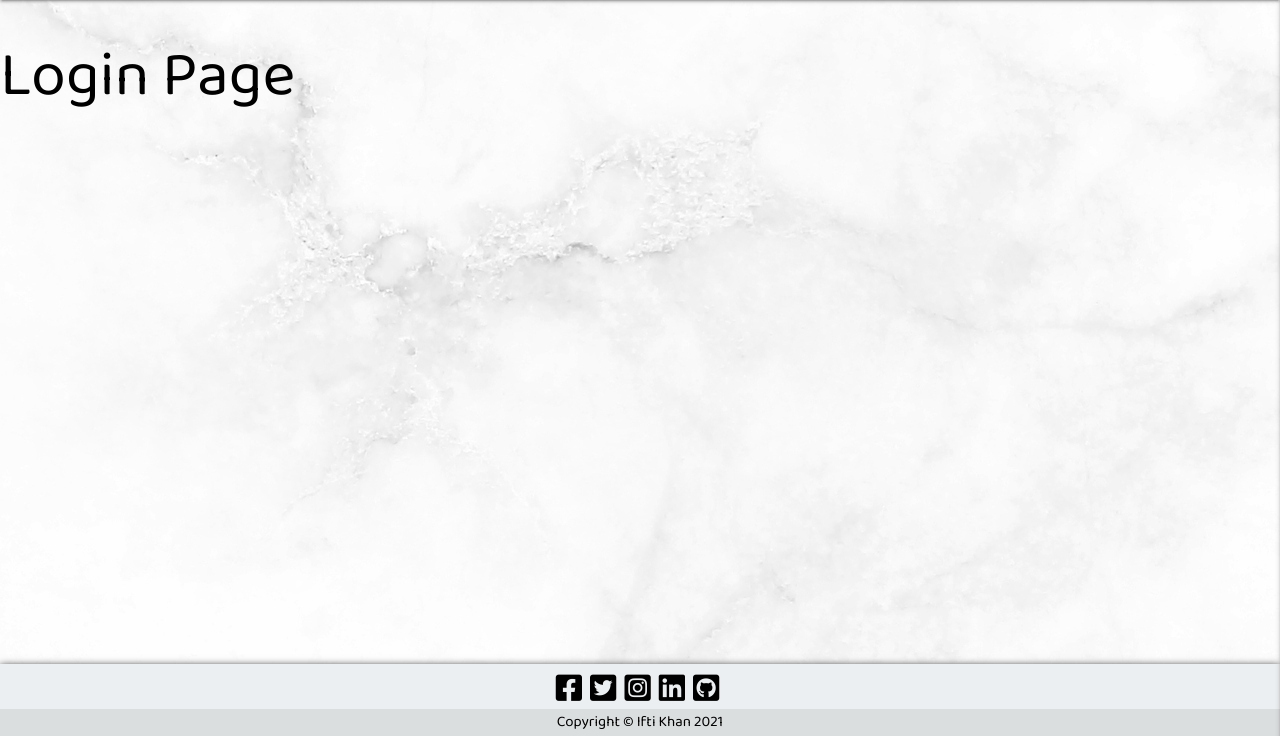
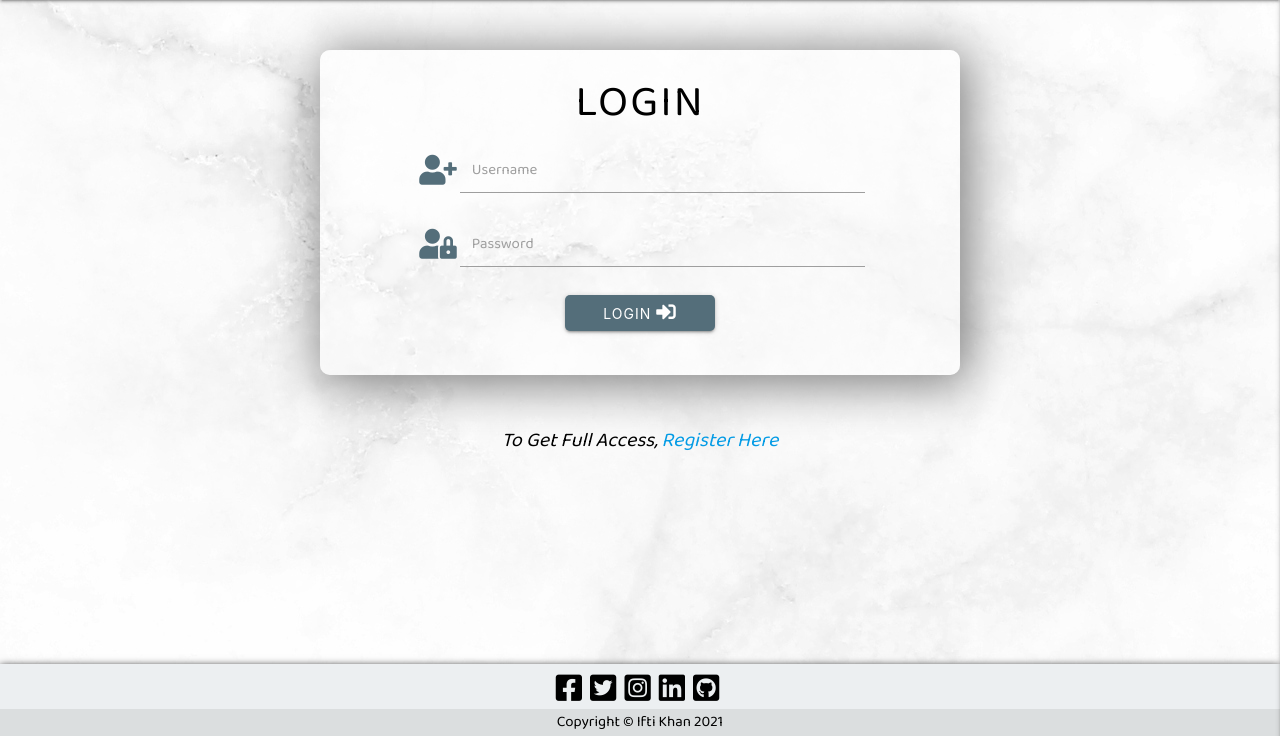
Before and after one commit to ifti-khan/cookbook, a Flask app: page /login in a window 1280 px wide. Shown: the part 64-800 px from the top of the page. Run offline with Flask 2, Linux system fonts and the light colour scheme; some libraries are stand-ins or nearby versions.

Commit message:
mod: login form added and styled

```diff
--- a/static/css/style.css
+++ b/static/css/style.css
@@ -73,7 +73,7 @@ footer {
 
 .welcome-con {
     background-color: rgba(255, 255, 255, 0.5);
-    height: 480px;
+    height: 500px;
     text-align: center;
     border-radius: 10px;
     box-shadow:5px 5px 50px 5px grey;
@@ -112,14 +112,15 @@ footer {
 #index-help-message {
     font-size: 18px;
     font-style: italic;
+    margin-top: 25px;
 }
 
-/*register.html*/
-.register-row {
+/*register.html & login.html*/
+.register-row, .login-row {
     margin-top: 50px;
 }
 
-.reg-title {
+.reg-title, .login-title {
     margin-bottom: 20px;
     text-transform: uppercase;
     letter-spacing: 2px;
@@ -133,7 +134,7 @@ footer {
     box-shadow:5px 5px 50px 5px grey;
 }
 
-.reg-message p {
+.login-message p, .reg-message p {
     margin-top: 50px;
     font-size: 20px;
     font-style: italic;
@@ -144,3 +145,11 @@ footer {
     border-radius: 5px;
     line-height: 0px;
 }
+
+.login-con {
+    background-color: rgba(255, 255, 255, 0.5);
+    height: 325px;
+    text-align: center;
+    border-radius: 10px;
+    box-shadow:5px 5px 50px 5px grey;
+}
--- a/templates/login.html
+++ b/templates/login.html
@@ -1,6 +1,47 @@
 {% extends "base.html" %}
 {% block content %}
 
-<h1>Login Page</h1>
+<div class="row login-row">
+    <div class="col s10 offset-s1 m10 offset-m1 l10 offset-l1 xl6 offset-xl3 login-con">
+        <h3 class="center-align text-shadow login-title">Login</h3>
+        <form class="col s12 m8 offset-m2" method="POST" action="{{ url_for('login') }}">
+
+            <!--Username Input Field-->
+            <div class="row">
+                <div class="input-field col s12">
+                    <i class="fas fa-user-plus prefix blue-grey-text text-darken-1"></i>
+                    <input id="username" name="username" type="text" minlength="5" maxlength="30"
+                        pattern="^[a-zA-Z0-9]{5,15}$" class="validate" required>
+                    <label for="username">Username</label>
+                </div>
+            </div>
+
+            <!--Password Input Field-->
+            <div class="row">
+                <div class="input-field col s12">
+                    <i class="fas fa-user-lock prefix blue-grey-text text-darken-1"></i>
+                    <input id="password" name="password" type="password" minlength="5"
+                        maxlength="20" pattern="^[a-zA-Z0-9]{5,15}$" class="validate" required>
+                    <label for="password">Password</label>
+                </div>
+            </div>
+
+            <!--Login Button-->
+            <div class="row">
+                <button type="submit" class="col s4 offset-s4 btn blue-grey darken-1 text-shadow reg-btn">
+                    Login <i class="fas fa-sign-in-alt"></i>
+                </button>
+            </div>
+        </form>
+    </div>
+
+    <div class="row">
+        <div class="col s12 reg-message">
+            <p class="center-align text-shadow">
+                To Get Full Access, <a href="{{ url_for('register') }}">Register Here</a>
+            </p>
+        </div>
+    </div>
+</div>
 
 {% endblock %}
```
Also changed, not shown: templates/register.html (+3 -4 lines).
